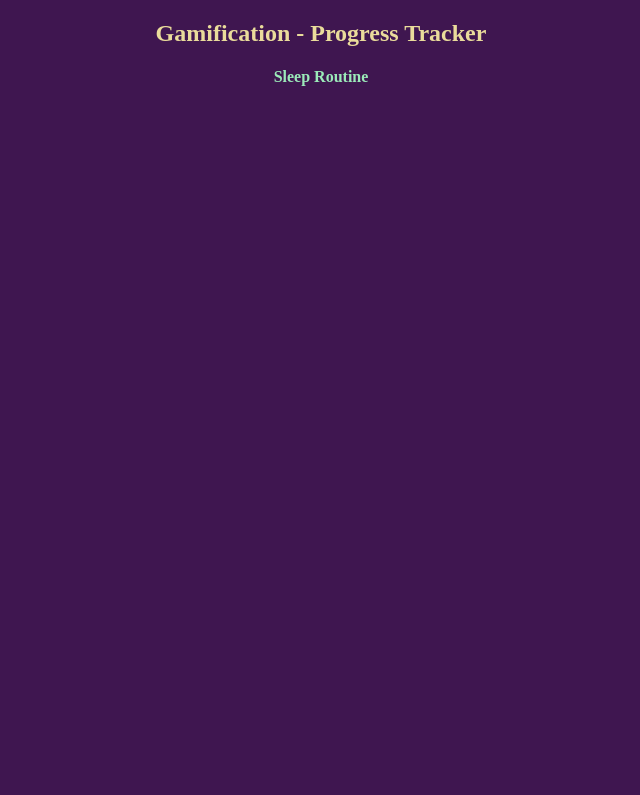
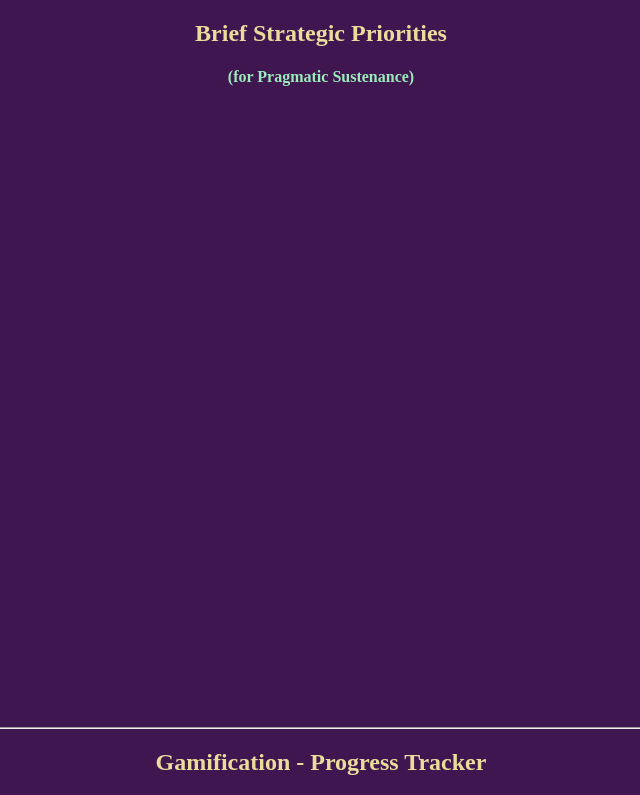
Before and after one commit to Boojah123/Gamif, a plain HTML site: page index.html in a window 1280 px wide. Shown: the top 795 px of the page, without its empty margins (319-959 px from the left). Drawn offline with Linux system fonts and the light colour scheme.

Commit message:
Update index.html

```diff
--- a/index.html
+++ b/index.html
@@ -9,6 +9,15 @@
 		<title>Gamification - Progress Tracker</title>
 	</head>
 	<body>
+		<h2>Brief Strategic Priorities</h2>
+		<h4>(for Pragmatic Sustenance)</h4>
+			<p align="center">
+			<iframe frameborder=0 width="900" height="600" src="https://analytics.zoho.in/open-view/212788000000031142/b1ccb379c0417b2e4dad0c19690f09f9">
+			</iframe>
+			</p>
+
+		<hr>
+
 		<h2>Gamification - Progress Tracker</h2>
 		<h4>Sleep Routine</h4>
 			<p align="center">
```
